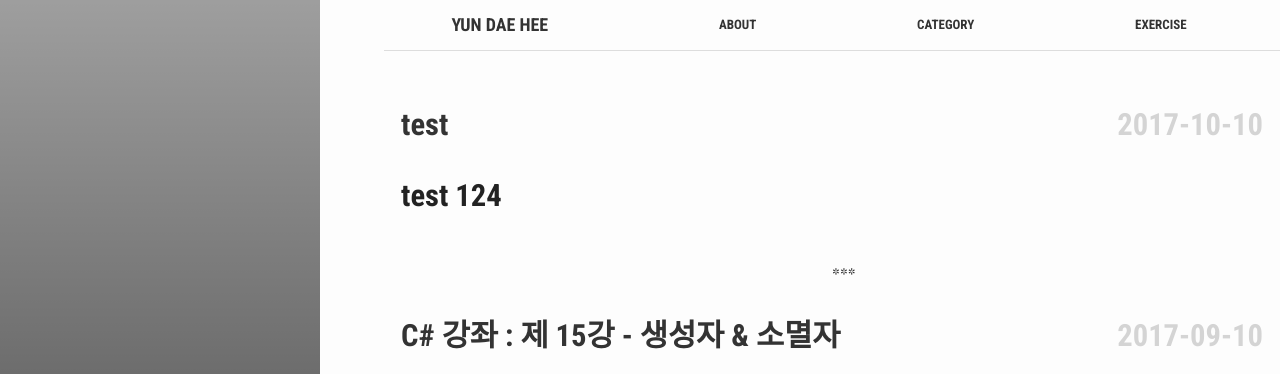
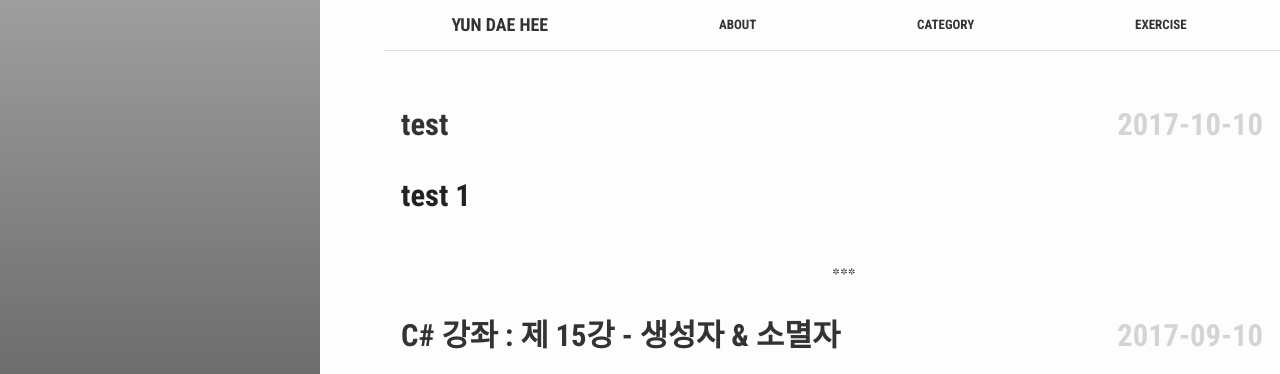
Before and after one commit to test076923/test076923.github.io, a Jekyll site: the page built from index.html, in a window 1280 px wide and 900 px high. Shown: the top 374 px of the window. Built offline with Jekyll 4.4.1, drawn with Linux system fonts in a browser that asks for light colours; comment, search, counter and statistics services are not loaded.

Commit message:
Update 2017-10-10-ssstest.md

```diff
--- a/_posts/2017-10-10-ssstest.md
+++ b/_posts/2017-10-10-ssstest.md
@@ -11,9 +11,8 @@ tags: ['testsets']
 author: 윤대희
 ---
 
-## test 124 ##
+## test 1 ##
 
-{{ a in site.categories }}
 {% assign ab = site.categories | first %}
 {{ ab }}
 
```
